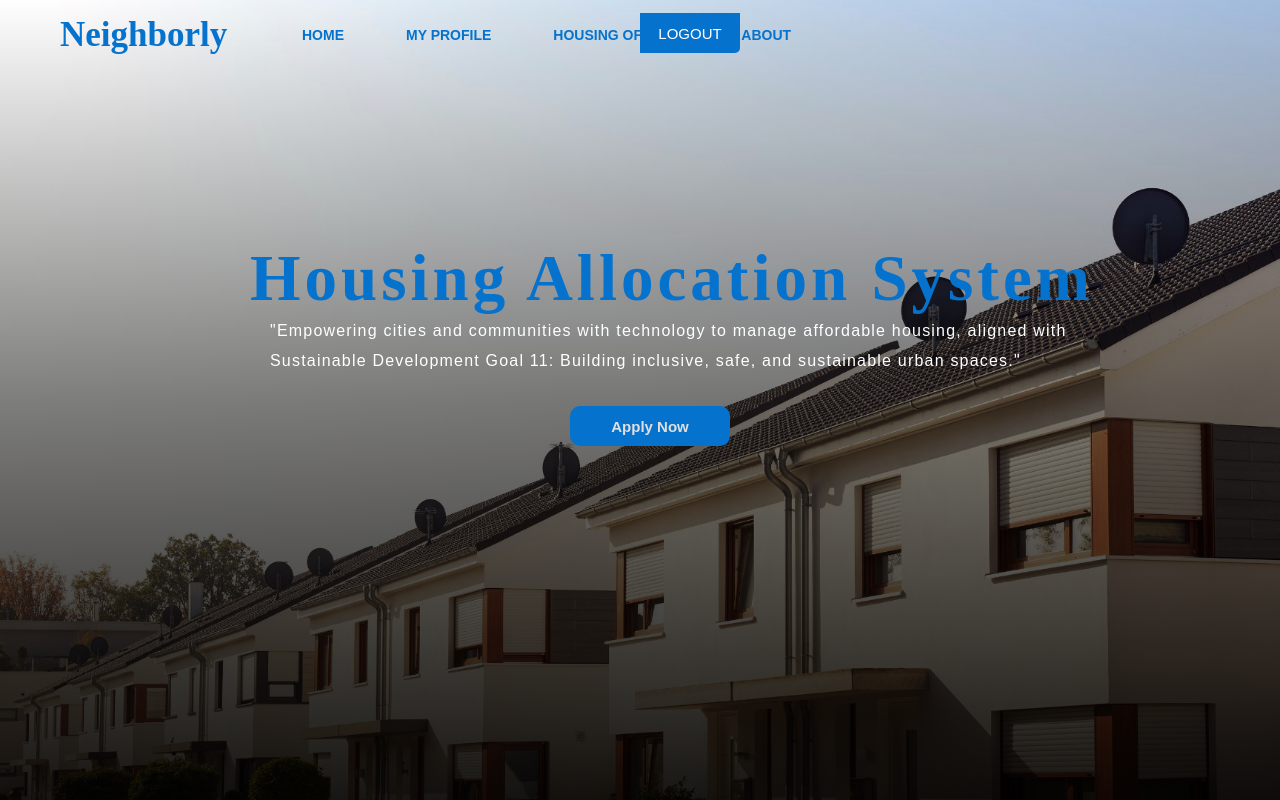
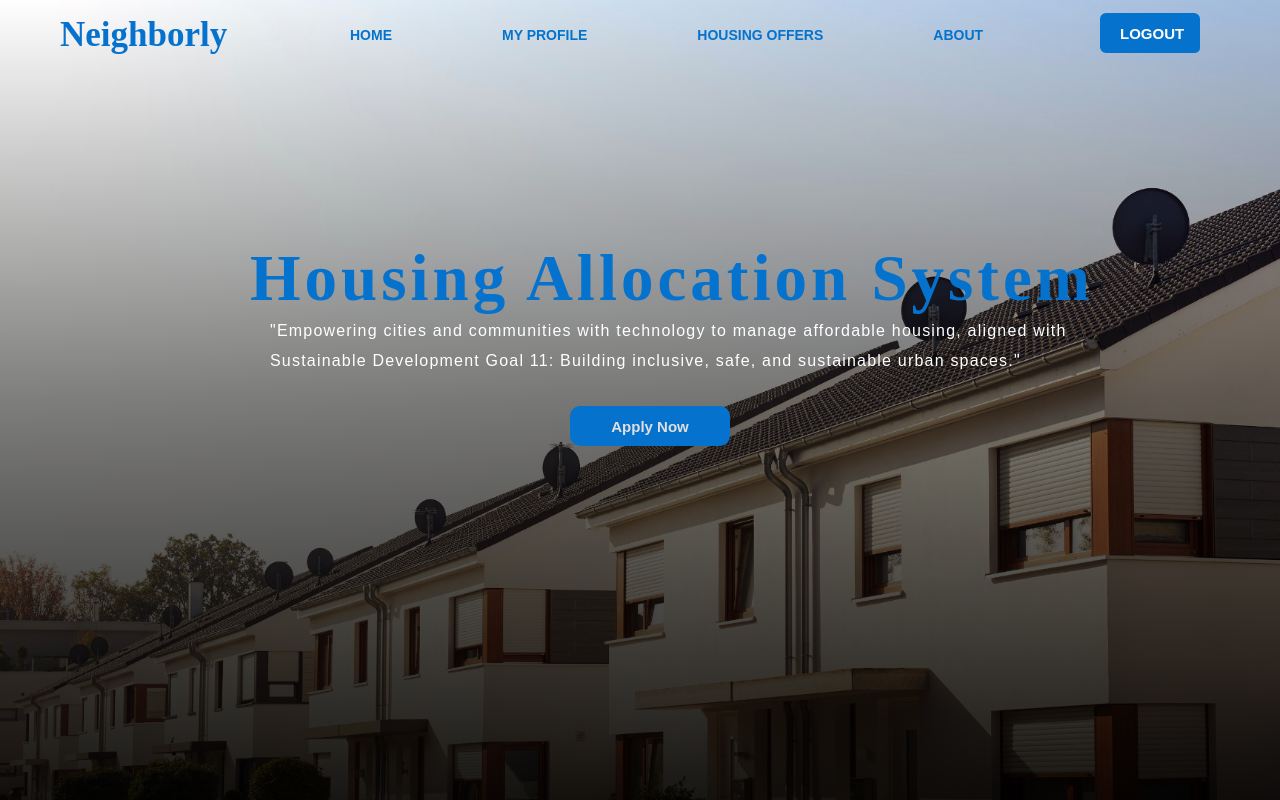
Before and after one commit to swns1/Housing_Allocation_System, a PHP site: page /homepage.html in a window 1280 px wide. Run offline with PHP 8.4, Linux system fonts and the light colour scheme; some libraries are stand-ins or nearby versions.

Commit message:
modified some parts

```diff
--- a/homepage-style.css
+++ b/homepage-style.css
@@ -49,7 +49,7 @@ ul{
 
 ul li{
     list-style: none;
-    margin-left: 62px;
+    margin-left: 110px;
     margin-top: 27px;
     font-size: 14px;
 }
@@ -71,6 +71,39 @@ ul li a {
     color: #f5f5f5;
     text-decoration: underline;
 }
+
+body {
+    font-family: sans-serif;
+  }
+
+  .logout {
+    float: right;
+    margin-right: 40px;
+  }
+
+  .btn {
+    background-color: #007bff;
+    color: white;
+    padding: 4px 18px;
+    border: none;
+    cursor: pointer;
+    border-radius: 6px;
+    letter-spacing: 0px;
+    text-decoration: none;
+    font-family: Arial;
+    font-weight: bold;
+    transition: 0.4s ease-in-out;
+}
+
+
+.btn.text-adjust {
+    white-space: nowrap;
+    text-overflow: ellipsis;
+    overflow: hidden;
+    display: inline-block;
+    max-width: 100%;
+}
+
 
 .search{
     width: 330px;
```
